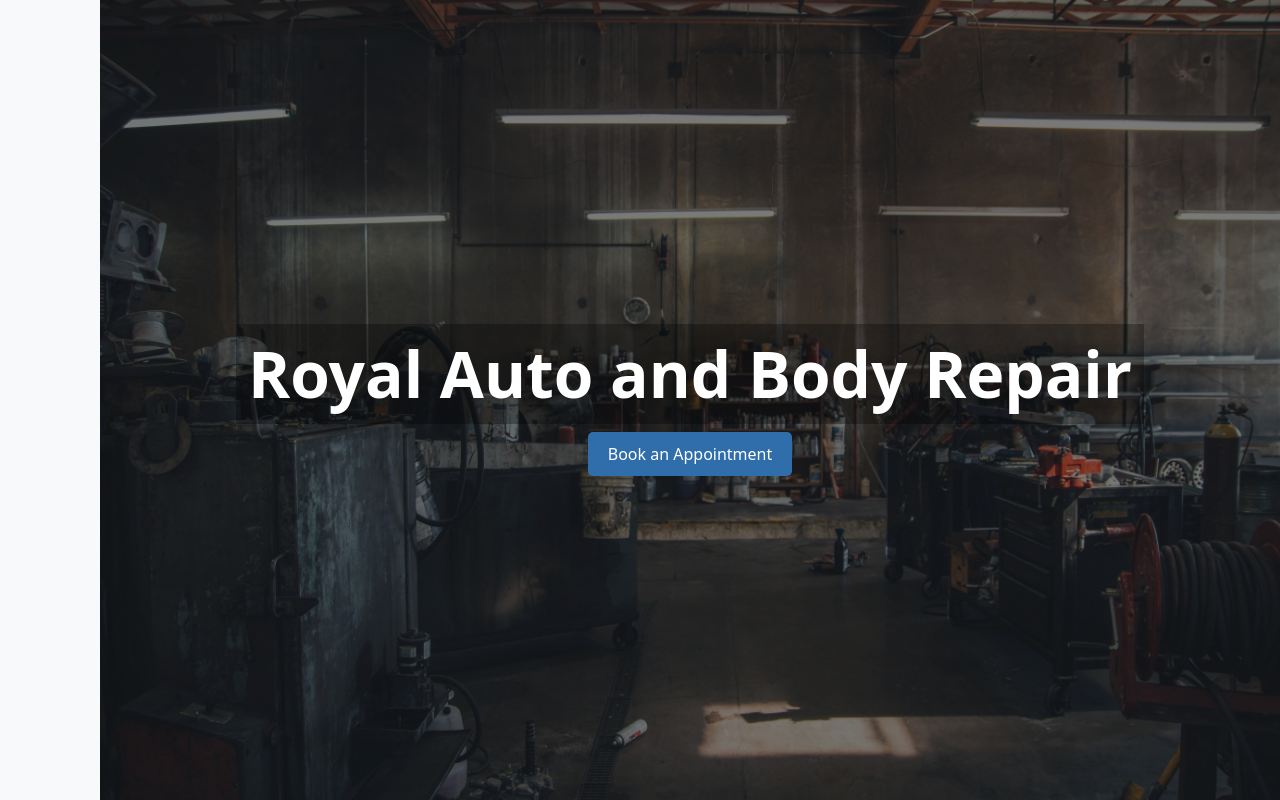
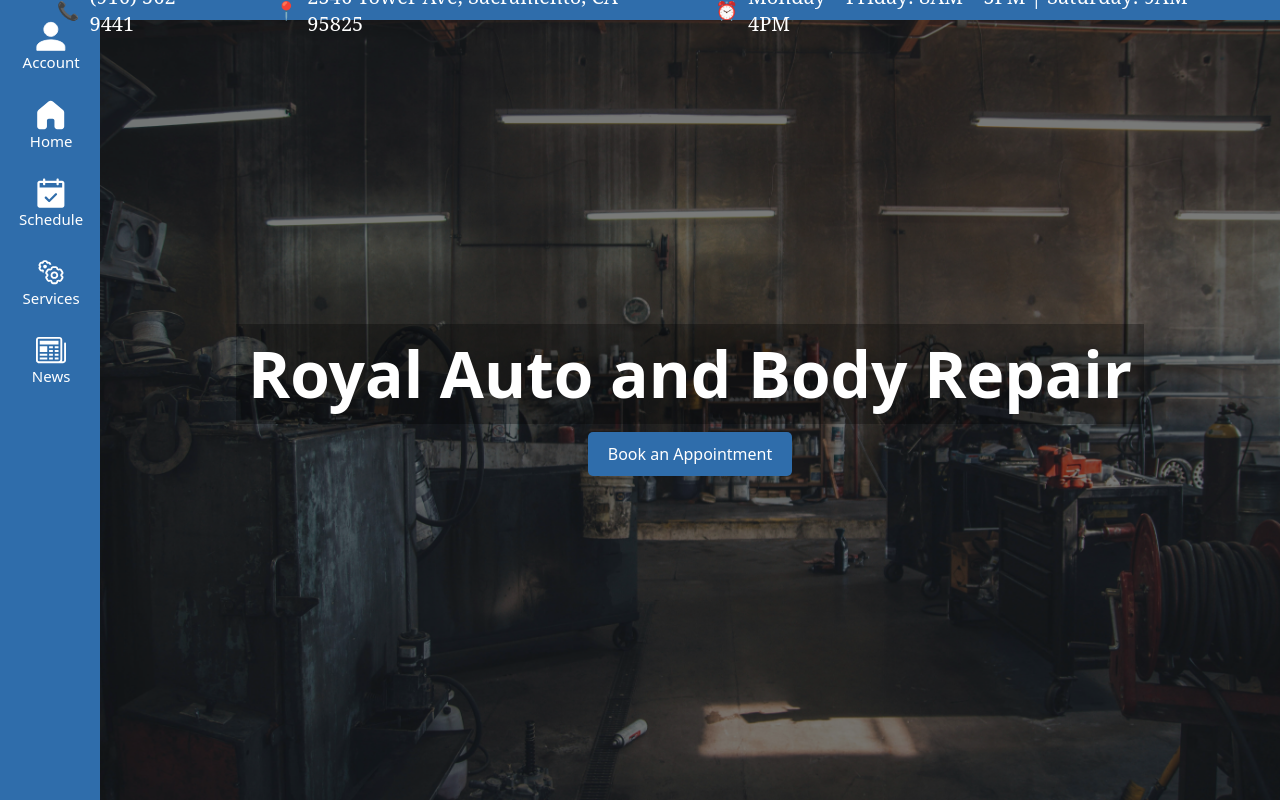
Before and after one commit to QuantumBits-CSUS-25-26/RoyalWebsite, a React (Create React App) app in the folder frontend/: page / in a window 1280 px wide. Shown: the top 800 px of the page. Built offline with nearby package versions, Linux system fonts and the light colour scheme; no server answers; grey boxes are pictures that could not be loaded.

Commit message:
RW-100
small error fix

```diff
--- a/frontend/src/App.js
+++ b/frontend/src/App.js
@@ -17,11 +17,11 @@ import Settings from './Pages/AdminPages/Settings';
 import CustomerLogin from './Pages/CustomerLogin';
 import {UiProvider} from './Components/ServicePopUp/UiContext';
 import ServiceBar from "./Components/ServicePopUp/ServicesBar";
-// import SideNavbar from './Components/SideNavbar';
+import SideNavbar from './Components/SideNavbar';
 import { useLocation } from 'react-router-dom';
 import ServiceDetail from './Pages/ServiceDetail';
 import CustomerCreation from './Pages/CustomerCreation';
-// import InfoBar from './Components/InfoBar';
+import InfoBar from './Components/InfoBar';
 import Header from './Components/Header';
 import CustomerUpdate from './Pages/CustomerUpdate';
 
@@ -33,9 +33,9 @@ function App() {
   return (
     <>
       <UiProvider>
-        {/* {showSideNavBarAndInfo && <InfoBar />} */}
+        {showSideNavBarAndInfo && <InfoBar />}
         {showHeader && <Header />}
-        {/* {showSideNavBarAndInfo && <SideNavbar />} */}
+        {showSideNavBarAndInfo && <SideNavbar />}
         {showSideNavBarAndInfo && <ServiceBar />}
         <div className="App">
           <Routes>
```
